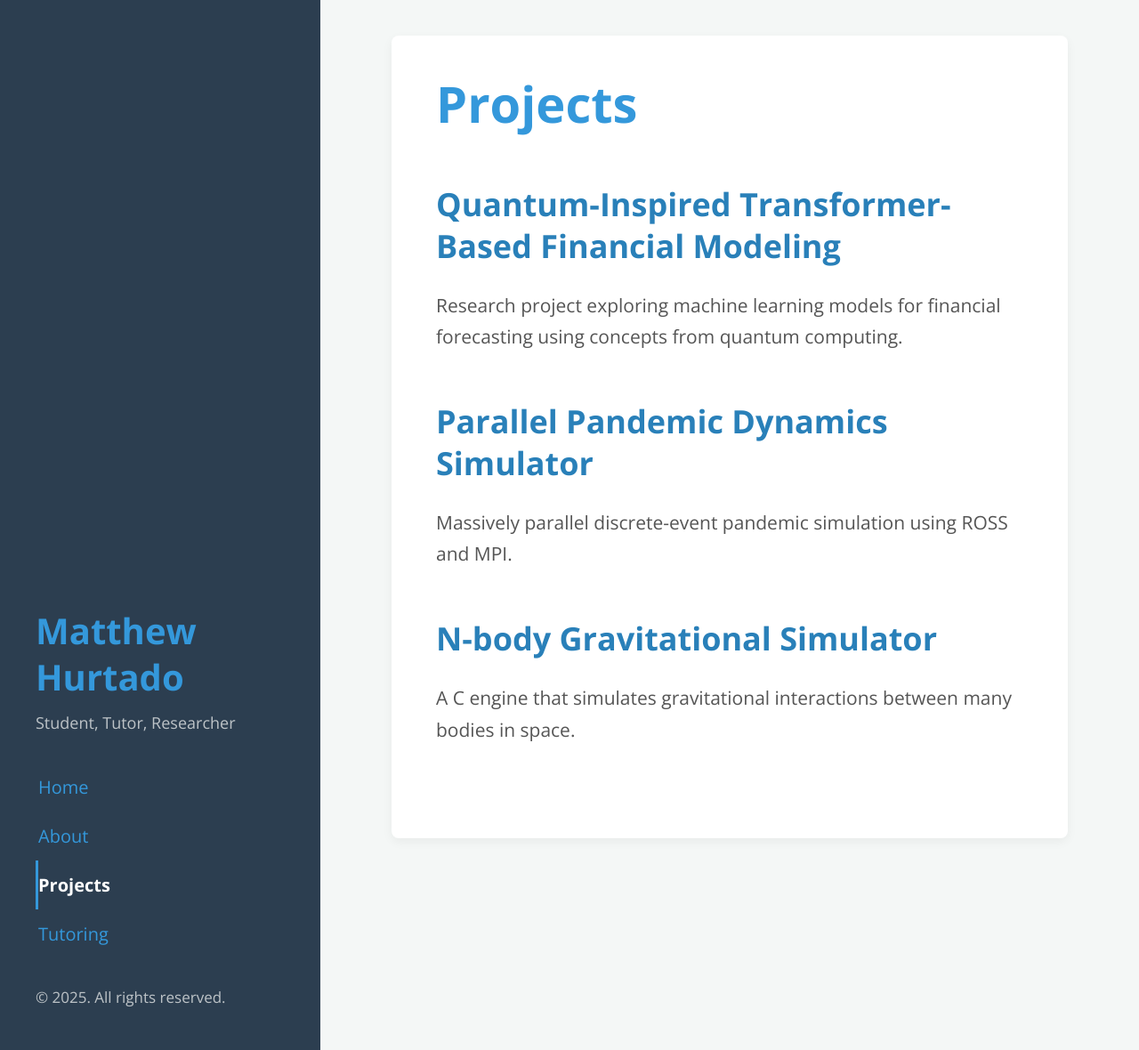
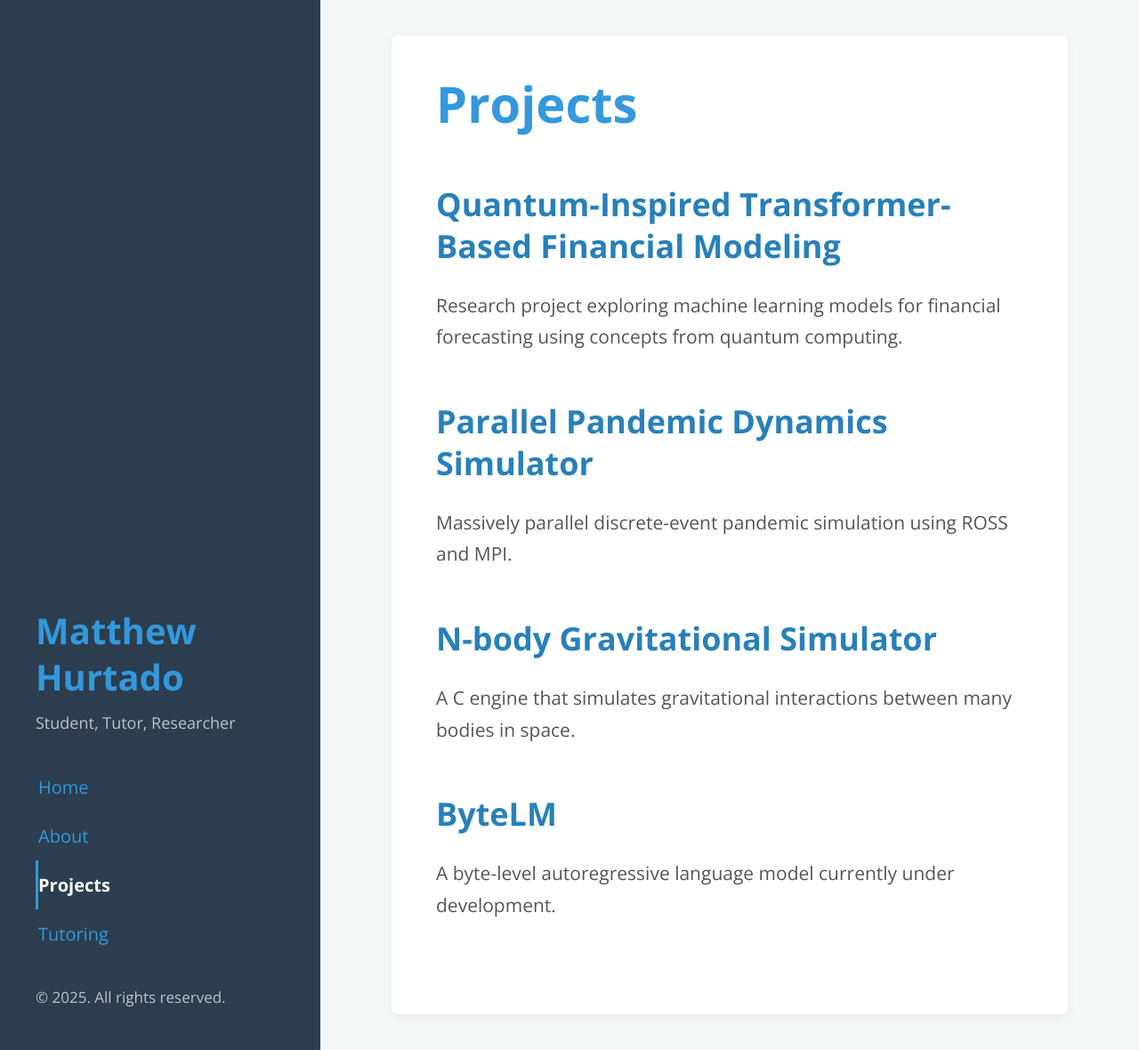
Before and after one commit to mehurtado/mehurtado.github.io, a Jekyll site: the page built from projects.md, in a window 1280 px wide and 1180 px high. Shown: the whole window at 89% size. Built offline with Jekyll 4.4.1, drawn with Linux system fonts in a browser that asks for light colours.

Commit message:
Update projects.md

```diff
--- a/projects.md
+++ b/projects.md
@@ -11,3 +11,6 @@ Massively parallel discrete-event pandemic simulation using ROSS and MPI.
 
 ### [N-body Gravitational Simulator](https://github.com/mehurtado/Expanse)
 A C engine that simulates gravitational interactions between many bodies in space.
+
+### [ByteLM](https://github.com/mehurtado/ByteLM)
+A byte-level autoregressive language model currently under development.
```
